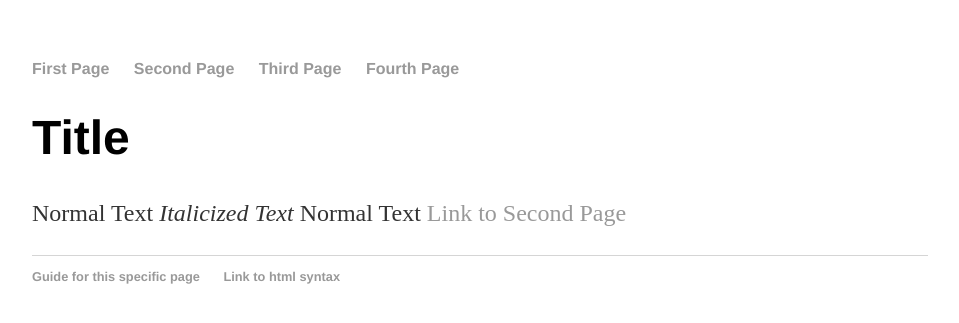
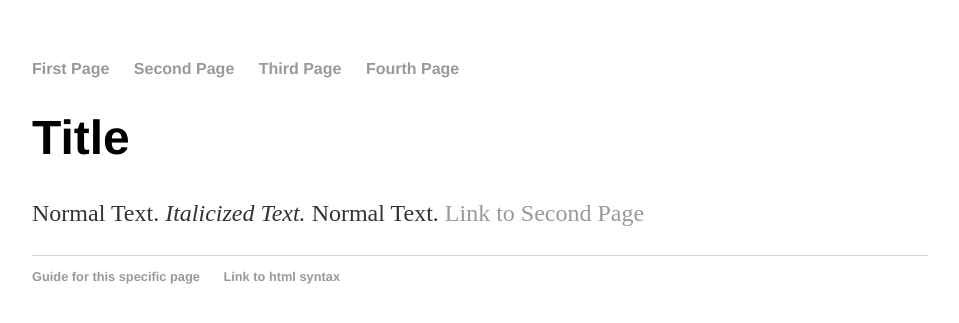
Before and after one commit to ShadowHazel/ShadowHazel.github.io, a Jekyll site: the page built from docs/index.html, in a window 1280 px wide. Shown: the top 323 px of the page, without its empty margins (160-1119 px from the left). Built offline with Jekyll 4.4.1, drawn with Linux system fonts in a browser that asks for light colours.

Commit message:
Update index.html

```diff
--- a/docs/index.html
+++ b/docs/index.html
@@ -1,29 +1,8 @@
-<!DOCTYPE html>
-<html>
-	<head>
-		<title>Testing Html</title>
-		<link rel="stylesheet" type="text/css" href="css/main.css">
-	</head>
-	<body>
-		<nav>
-    		<ul>
-        		<li><a href="/">First Page</a></li>
-	        	<li><a href="/about">Second Page</a></li>
-        		<li><a href="/cv">Third Page</a></li>
-        		<li><a href="/blog">Fourth Page</a></li>
-    		</ul>
-		</nav>
-		<div class="container">
-    		<div class="blurb">
-        		<h1>Title</h1>
-				<p>Normal Text<em> Italicized Text</em> Normal Text <a href="/about">Link to Second Page</a></p>
-    		</div>
-		</div>
-		<footer>
-    		<ul>
-        		<li><a href="http://jmcglone.com/guides/github-pages/">Guide for this specific page</a></li>
-        		<li><a href="https://marksheet.io/html-syntax.html">Link to html syntax</a></li>
-			</ul>
-		</footer>
-	</body>
-</html>
+---
+layout: default
+title: Testing Html
+---
+<div class="blurb">
+	<h1>Title</h1>
+	<p>Normal Text.  <em>Italicized Text.  </em>Normal Text.  <a href="/about">Link to Second Page</a></p>
+</div>
```
